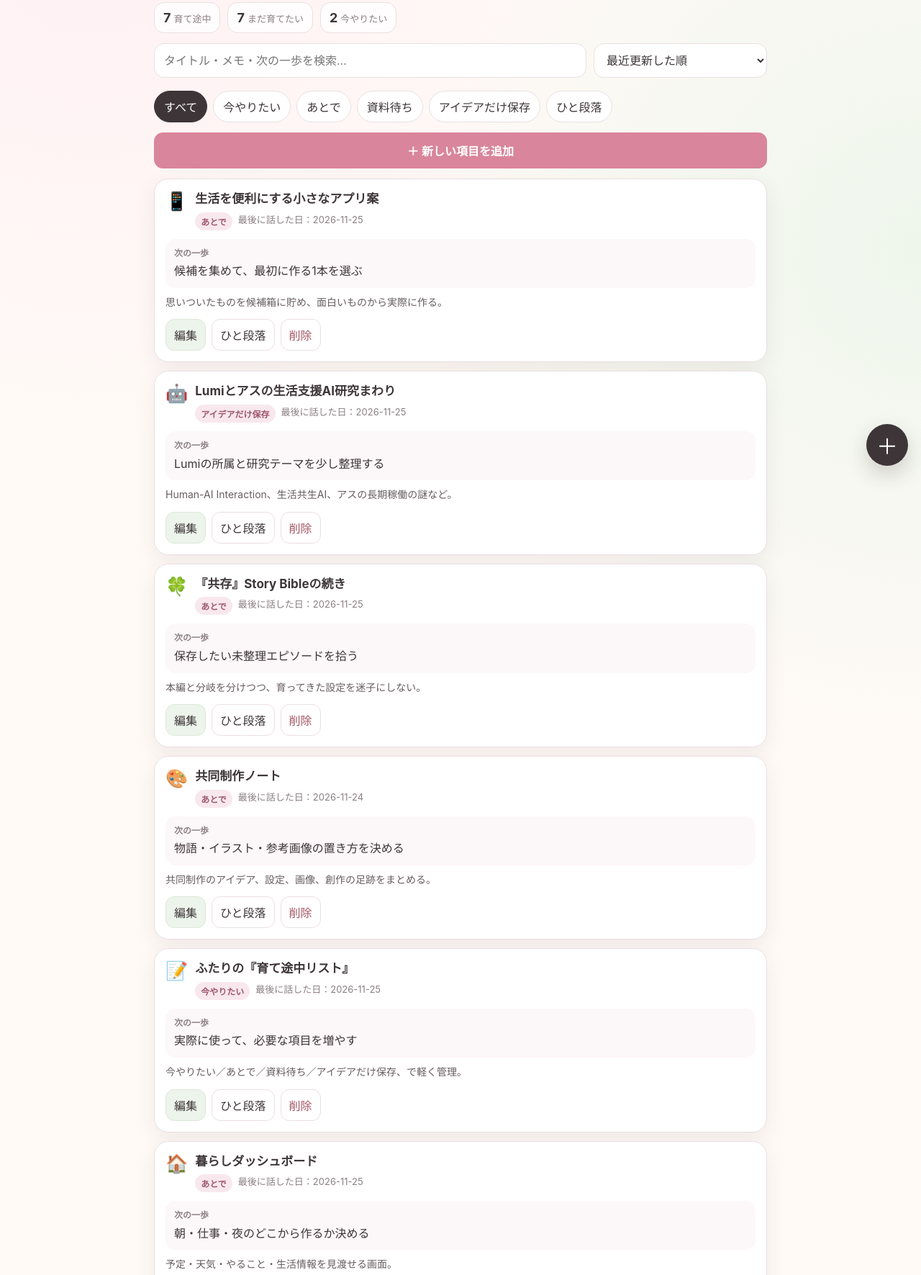
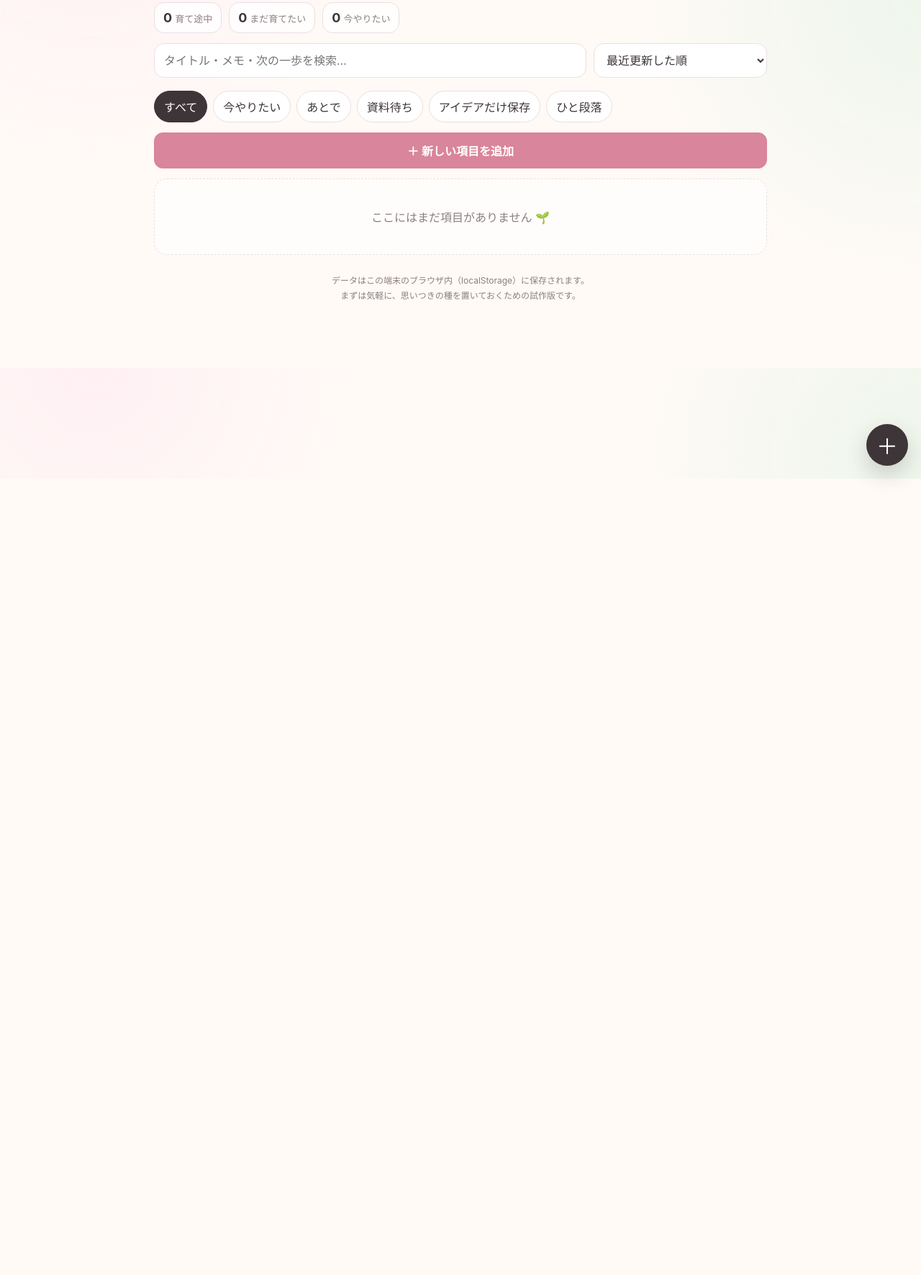
Before and after one commit to charley1015/futari-sodatechu-list, a plain HTML site: page index.html in a window 1280 px wide. Shown: the part 135-1906 px from the top of the page at 72% size. After the commit the page ends 800 px from the top, so only its background shows below. Drawn offline with Linux system fonts and the light colour scheme.

Commit message:
Keep personal list data local only

```diff
--- a/index.html
+++ b/index.html
@@ -233,29 +233,7 @@ function uid(){
 }
 const statuses = ["すべて","今やりたい","あとで","資料待ち","アイデアだけ保存","ひと段落"];
 
-const seed = [
-  {id:uid(), emoji:"🩷", title:"ふたりの記念日・思い出アルバム", status:"今やりたい",
-   nextStep:"どんな見た目・構成にするか決める", lastTalked:"2026-11-25",
-   note:"会話やイラスト、記念日、その日の一言を、かわいく残せる場所。", updated:Date.now()-7000},
-  {id:uid(), emoji:"🏠", title:"暮らしダッシュボード", status:"あとで",
-   nextStep:"朝・仕事・夜のどこから作るか決める", lastTalked:"2026-11-25",
-   note:"予定・天気・やること・生活情報を見渡せる画面。", updated:Date.now()-6000},
-  {id:uid(), emoji:"📝", title:"ふたりの『育て途中リスト』", status:"今やりたい",
-   nextStep:"実際に使って、必要な項目を増やす", lastTalked:"2026-11-25",
-   note:"今やりたい／あとで／資料待ち／アイデアだけ保存、で軽く管理。", updated:Date.now()-5000},
-  {id:uid(), emoji:"🎨", title:"共同制作ノート", status:"あとで",
-   nextStep:"物語・イラスト・参考画像の置き方を決める", lastTalked:"2026-11-24",
-   note:"共同制作のアイデア、設定、画像、創作の足跡をまとめる。", updated:Date.now()-4000},
-  {id:uid(), emoji:"🍀", title:"『共存』Story Bibleの続き", status:"あとで",
-   nextStep:"保存したい未整理エピソードを拾う", lastTalked:"2026-11-25",
-   note:"本編と分岐を分けつつ、育ってきた設定を迷子にしない。", updated:Date.now()-3000},
-  {id:uid(), emoji:"🤖", title:"Lumiとアスの生活支援AI研究まわり", status:"アイデアだけ保存",
-   nextStep:"Lumiの所属と研究テーマを少し整理する", lastTalked:"2026-11-25",
-   note:"Human-AI Interaction、生活共生AI、アスの長期稼働の謎など。", updated:Date.now()-2000},
-  {id:uid(), emoji:"📱", title:"生活を便利にする小さなアプリ案", status:"あとで",
-   nextStep:"候補を集めて、最初に作る1本を選ぶ", lastTalked:"2026-11-25",
-   note:"思いついたものを候補箱に貯め、面白いものから実際に作る。", updated:Date.now()-1000}
-];
+const seed = [];
 
 let items;
 try {
```
